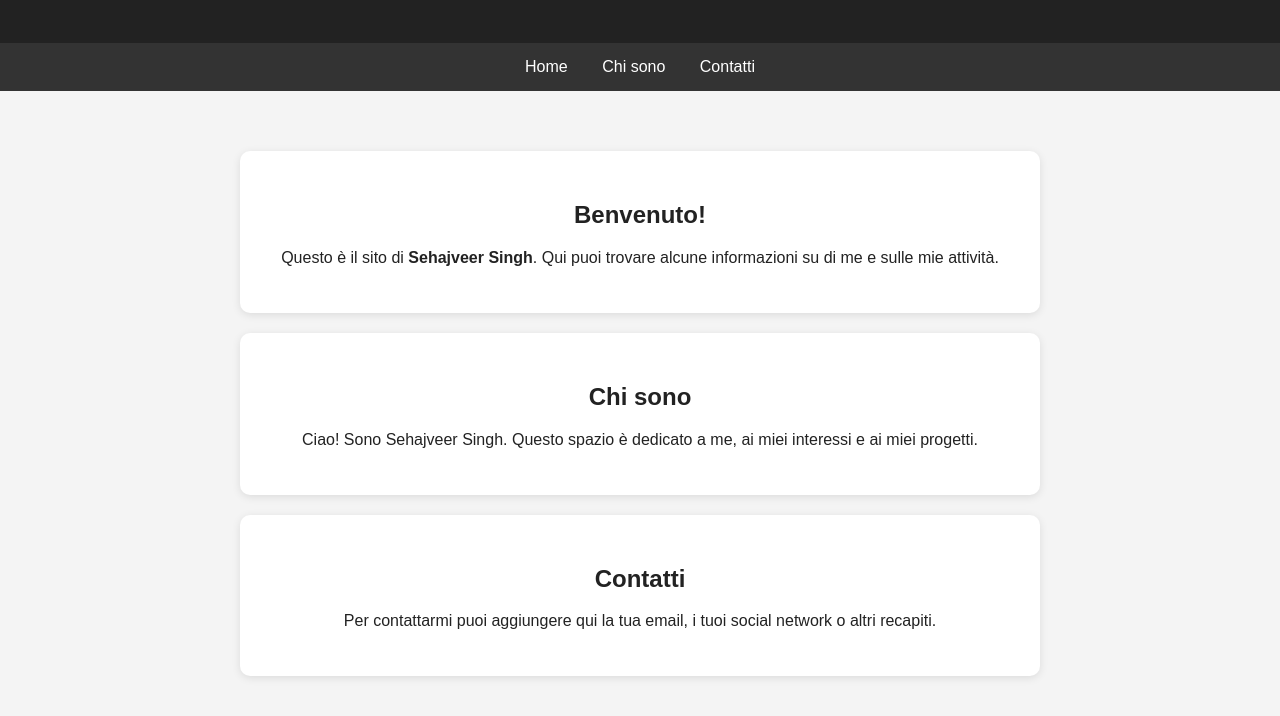
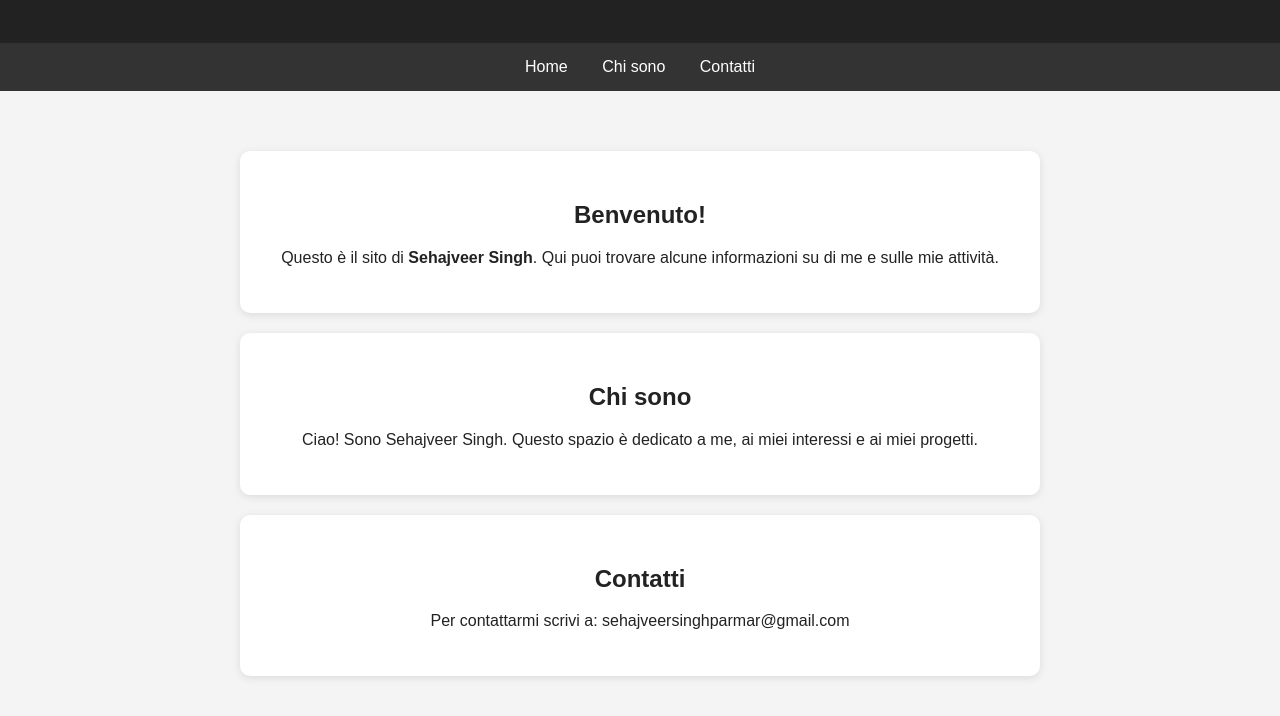
Before and after one commit to Sehajveer177/sitodisingh177, a plain HTML site: page index.html in a window 1280 px wide. Shown: the part 112-828 px from the top of the page. Drawn offline with Linux system fonts and the light colour scheme.

Commit message:
Modify contact section in index.html
Updated contact section with email address.

```diff
--- a/index.html
+++ b/index.html
@@ -98,8 +98,7 @@
         <section id="contatti" class="card">
             <h2>Contatti</h2>
             <p>
-                Per contattarmi puoi aggiungere qui la tua email,
-                i tuoi social network o altri recapiti.
+                Per contattarmi scrivi a: sehajveersinghparmar@gmail.com
             </p>
         </section>
 
```
